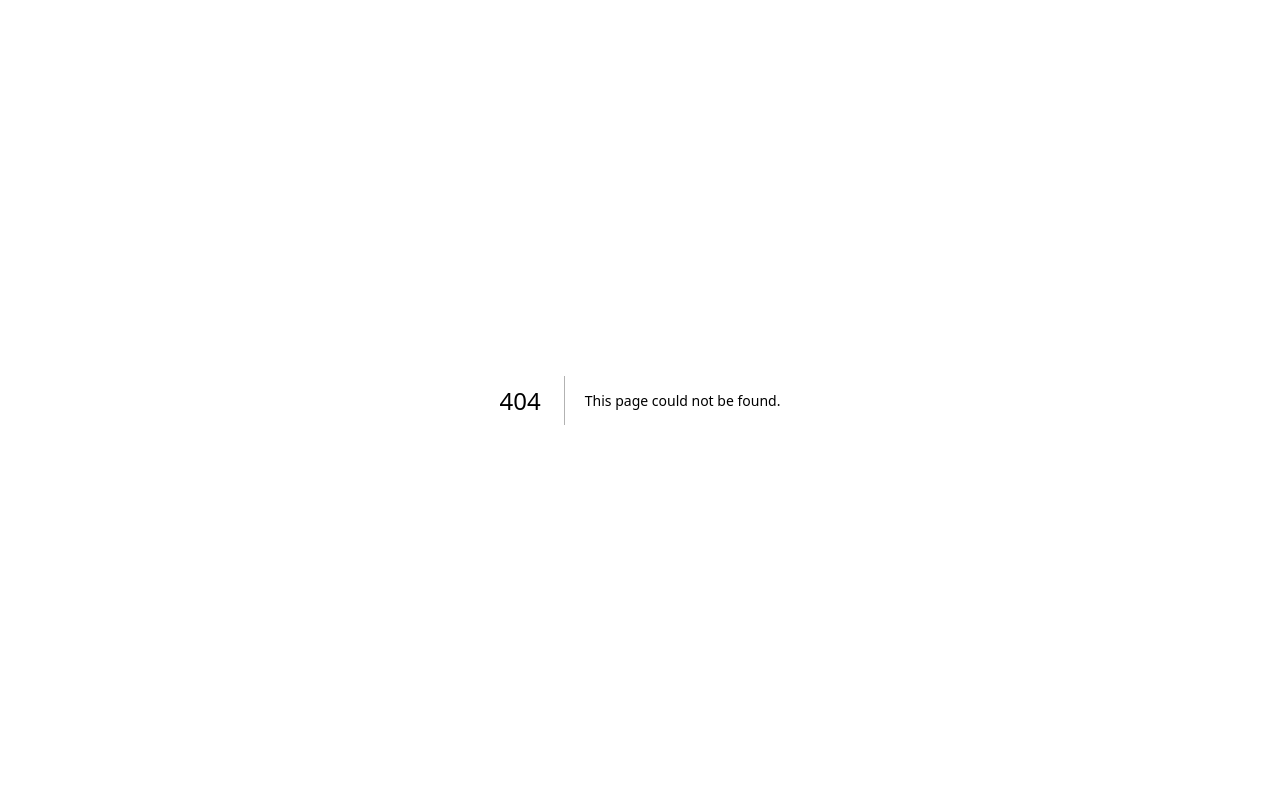
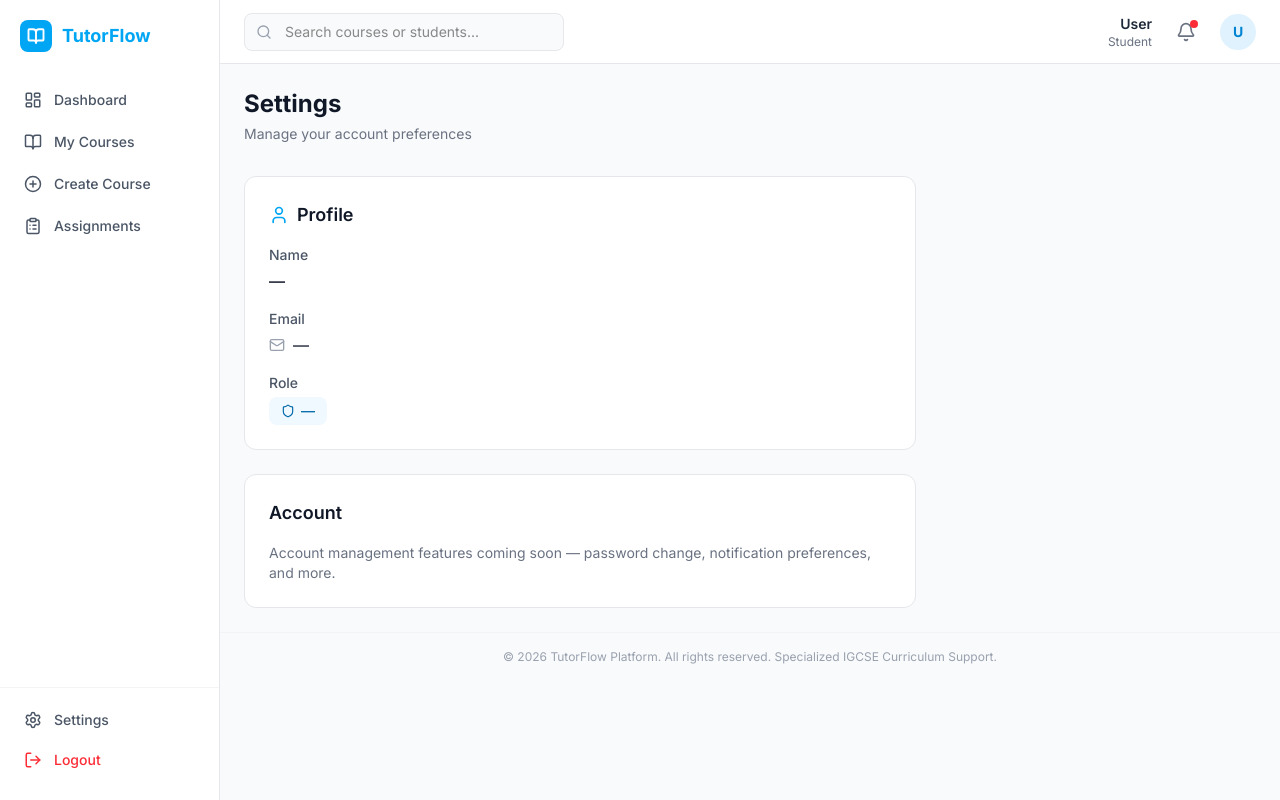
Before and after one commit to daviddG0231/tutorflow-2, a Next.js app: page /settings in a window 1280 px wide. Before the commit this address had no page. Built offline with nearby package versions, Linux system fonts and the light colour scheme; no server answers.

Commit message:
fix: add settings page

```diff
--- /dev/null
+++ b/src/app/(dashboard)/settings/page.tsx
@@ -0,0 +1,49 @@
+'use client'
+
+import { useSession } from 'next-auth/react'
+import { User, Mail, Shield } from 'lucide-react'
+
+export default function SettingsPage() {
+  const { data: session } = useSession()
+
+  return (
+    <div className="max-w-2xl">
+      <h1 className="text-2xl font-bold text-gray-900 mb-1">Settings</h1>
+      <p className="text-gray-500 text-sm mb-8">Manage your account preferences</p>
+
+      {/* Profile Section */}
+      <div className="bg-white rounded-xl border border-gray-200 p-6 mb-6">
+        <h2 className="text-lg font-semibold text-gray-900 mb-4 flex items-center gap-2">
+          <User className="w-5 h-5 text-sky-500" />
+          Profile
+        </h2>
+        <div className="space-y-4">
+          <div>
+            <label className="block text-sm font-medium text-gray-600 mb-1">Name</label>
+            <p className="text-gray-900 font-medium">{session?.user?.name || '—'}</p>
+          </div>
+          <div>
+            <label className="block text-sm font-medium text-gray-600 mb-1">Email</label>
+            <p className="text-gray-900 flex items-center gap-2">
+              <Mail className="w-4 h-4 text-gray-400" />
+              {session?.user?.email || '—'}
+            </p>
+          </div>
+          <div>
+            <label className="block text-sm font-medium text-gray-600 mb-1">Role</label>
+            <span className="inline-flex items-center gap-1.5 px-3 py-1 bg-sky-50 text-sky-700 rounded-lg text-sm font-medium">
+              <Shield className="w-3.5 h-3.5" />
+              {session?.user?.role || '—'}
+            </span>
+          </div>
+        </div>
+      </div>
+
+      {/* Account Section */}
+      <div className="bg-white rounded-xl border border-gray-200 p-6">
+        <h2 className="text-lg font-semibold text-gray-900 mb-4">Account</h2>
+        <p className="text-sm text-gray-500">Account management features coming soon — password change, notification preferences, and more.</p>
+      </div>
+    </div>
+  )
+}
```
